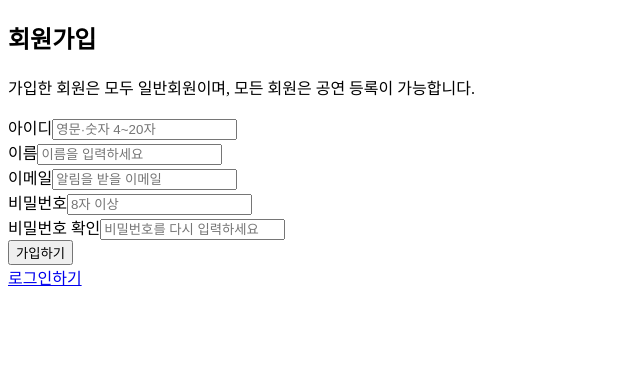
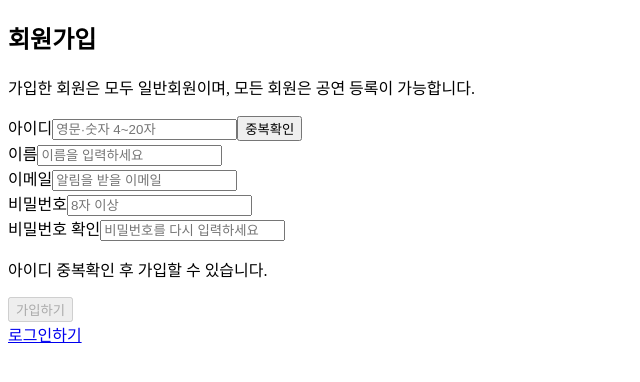
Before and after one commit to DE-Lee33/CatchWish, a React (Vite) app in the folder frontend/: page /signup in a window 1280 px wide. Shown: the top 382 px of the page, without its empty margins (0-640 px from the left). Built offline with nearby package versions, Linux system fonts and the light colour scheme; no server answers.

Commit message:
feat: 아이디 중복확인 버튼 추가
- 아이디 중복확인 API 호출 함수 추가
- 중복확인 통과 후에만 가입 버튼 활성화
- 확인 후 아이디를 바꾸면 다시 확인하도록 처리

```diff
--- a/frontend/src/api/members.ts
+++ b/frontend/src/api/members.ts
@@ -12,3 +12,9 @@ export type SignupRequest = {
 export async function signup(request: SignupRequest): Promise<void> {
   await client.post('/members', request)
 }
+
+// 가입 전 안내용. true여도 가입 순간 남이 먼저 가져가면 signup이 DUPLICATE_LOGIN_ID로 실패할 수 있다
+export async function checkLoginId(loginId: string): Promise<boolean> {
+  const response = await client.get<{ available: boolean }>('/members/check-id', { params: { loginId } })
+  return response.data.available
+}
--- a/frontend/src/components/auth/SignupForm.tsx
+++ b/frontend/src/components/auth/SignupForm.tsx
@@ -1,7 +1,7 @@
 import { useState, type FormEvent } from 'react'
 import { useNavigate } from 'react-router'
 import { toApiError } from '../../api/client.ts'
-import { signup } from '../../api/members.ts'
+import { checkLoginId, signup } from '../../api/members.ts'
 
 type Field = 'loginId' | 'memberName' | 'email' | 'password' | 'passwordConfirm'
 type Values = Record<Field, string>
@@ -19,6 +19,7 @@ const FIELDS: { name: Field; label: string; type: string; placeholder: string; a
 // 서버 MemberManager와 같은 규칙 (DECISIONS "입력 규칙"). 여기는 빨리 알려 주는 용도이고 최종 검사는 서버가 한다
 const LOGIN_ID_PATTERN = /^[A-Za-z0-9]{4,20}$/
 const EMAIL_PATTERN = /^[^@\s]+@[^@\s]+\.[^@\s]+$/
+const LOGIN_ID_FORMAT_ERROR = '아이디는 영문·숫자 4~20자로 입력해주세요.'
 
 // 중복 오류는 폼 아래가 아니라 해당 칸 아래에 띄운다
 const FIELD_ERRORS: Record<string, [Field, string]> = {
@@ -28,7 +29,7 @@ const FIELD_ERRORS: Record<string, [Field, string]> = {
 
 function validate(values: Values): FieldErrors {
   const errors: FieldErrors = {}
-  if (!LOGIN_ID_PATTERN.test(values.loginId)) errors.loginId = '아이디는 영문·숫자 4~20자로 입력해주세요.'
+  if (!LOGIN_ID_PATTERN.test(values.loginId)) errors.loginId = LOGIN_ID_FORMAT_ERROR
   if (!values.memberName.trim()) errors.memberName = '이름을 입력해주세요.'
   if (!EMAIL_PATTERN.test(values.email)) errors.email = '이메일 형식이 올바르지 않습니다.'
   if (values.password.length < 8) errors.password = '비밀번호는 8자 이상 입력해주세요.'
@@ -46,8 +47,27 @@ function SignupForm() {
     passwordConfirm: '',
   })
   const [errors, setErrors] = useState<FieldErrors>({})
+  // 확인한 아이디를 저장해 두고 지금 입력값과 비교한다. 아이디를 고치면 자동으로 "확인 안 됨"이 된다
+  const [checkedLoginId, setCheckedLoginId] = useState<string | null>(null)
+  const loginIdChecked = checkedLoginId === values.loginId
   const [formError, setFormError] = useState('')
   const [submitting, setSubmitting] = useState(false)
+
+  // 노션 MVC 표2 M1: 사용 가능 → 가입 버튼 활성화 / 사용 중 → "이미 사용 중인 아이디"
+  async function handleCheckLoginId() {
+    const { loginId } = values
+    if (!LOGIN_ID_PATTERN.test(loginId)) {
+      setErrors({ ...errors, loginId: LOGIN_ID_FORMAT_ERROR })
+      return
+    }
+    try {
+      const available = await checkLoginId(loginId)
+      setCheckedLoginId(available ? loginId : null)
+      setErrors({ ...errors, loginId: available ? undefined : FIELD_ERRORS.DUPLICATE_LOGIN_ID[1] })
+    } catch (caught) {
+      setErrors({ ...errors, loginId: toApiError(caught).message })
+    }
+  }
 
   async function handleSubmit(event: FormEvent<HTMLFormElement>) {
     event.preventDefault()
@@ -65,6 +85,8 @@ function SignupForm() {
       // 실패해도 values는 그대로라 입력값이 유지된다
       const { code, message } = toApiError(caught)
       const fieldError = FIELD_ERRORS[code]
+      // 확인 뒤 남이 먼저 가입한 경우라 다시 확인받는다
+      if (code === 'DUPLICATE_LOGIN_ID') setCheckedLoginId(null)
       if (fieldError) setErrors({ [fieldError[0]]: fieldError[1] })
       else setFormError(message)
     } finally {
@@ -88,11 +110,18 @@ function SignupForm() {
               aria-invalid={Boolean(errors[field.name])}
             />
           </label>
+          {field.name === 'loginId' && (
+            <button type="button" onClick={handleCheckLoginId} disabled={loginIdChecked}>
+              중복확인
+            </button>
+          )}
           {errors[field.name] && <p role="alert">{errors[field.name]}</p>}
+          {field.name === 'loginId' && loginIdChecked && <p>사용 가능한 아이디입니다.</p>}
         </div>
       ))}
       {formError && <p role="alert">{formError}</p>}
-      <button type="submit" disabled={submitting}>
+      {!loginIdChecked && <p>아이디 중복확인 후 가입할 수 있습니다.</p>}
+      <button type="submit" disabled={submitting || !loginIdChecked}>
         {submitting ? '가입 중...' : '가입하기'}
       </button>
     </form>
```
